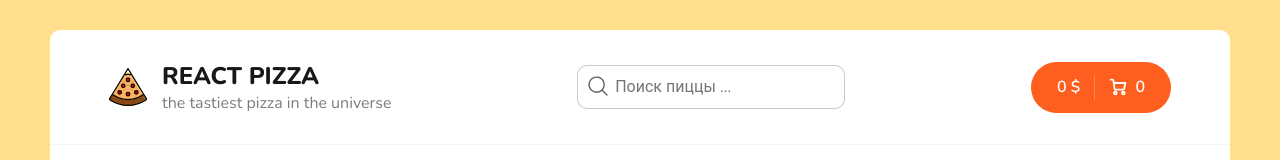
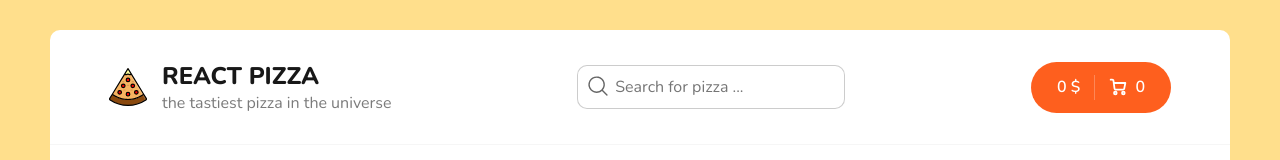
Before and after one commit to maria-khabian/react-pizzas, a React (Create React App) app: page / in a window 1280 px wide. Shown: the top 160 px of the page. Built offline with nearby package versions, Linux system fonts and the light colour scheme; no server answers.

Commit message:
translate into English3

```diff
--- a/src/components/Search/Search.tsx
+++ b/src/components/Search/Search.tsx
@@ -54,7 +54,7 @@ const Search: React.FC = () => {
         onChange={onChangeInput}
         className={st.input}
         type="text"
-        placeholder="Поиск пиццы ..."
+        placeholder="Search for pizza ..."
       />
       {value && <img onClick={onClear} className={st.closed_img} src={closed} alt="closed" />}
     </div>
```
